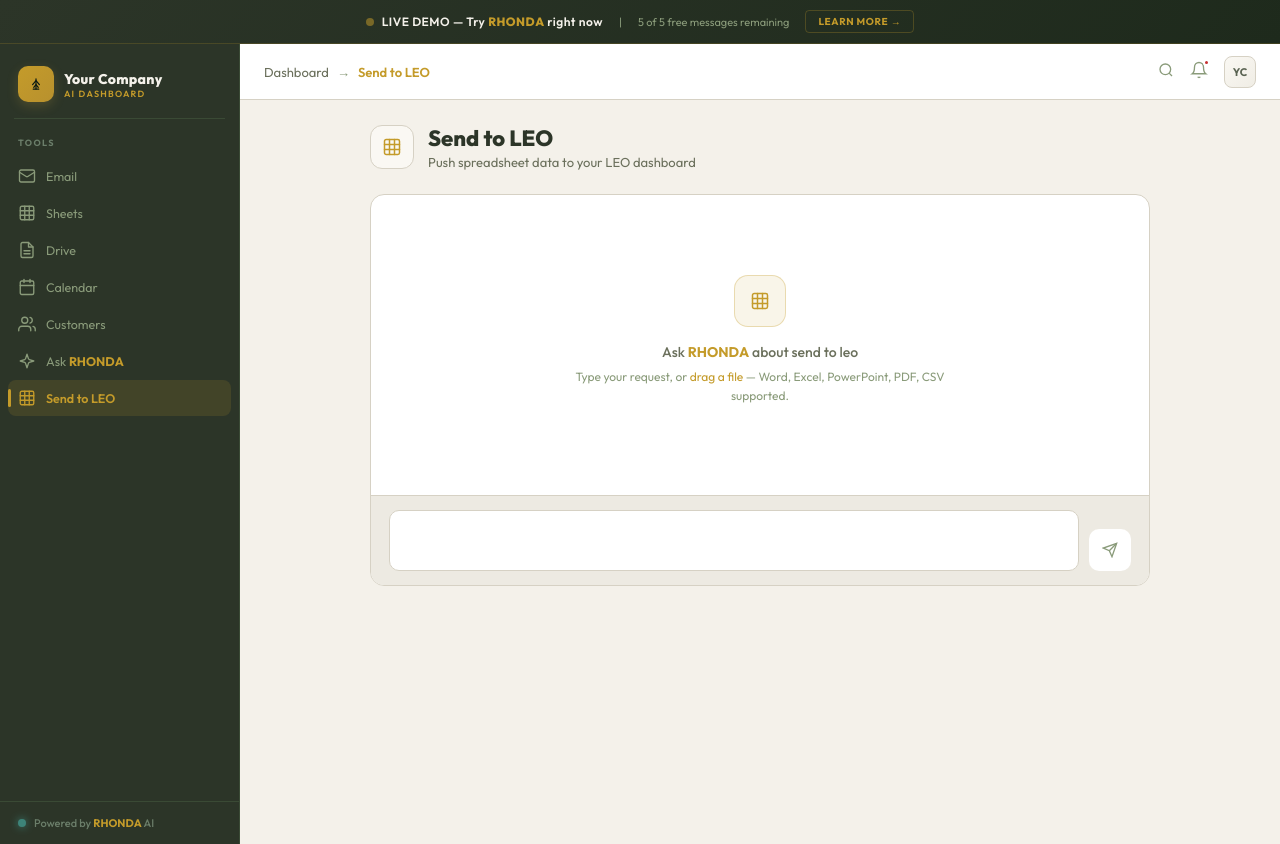
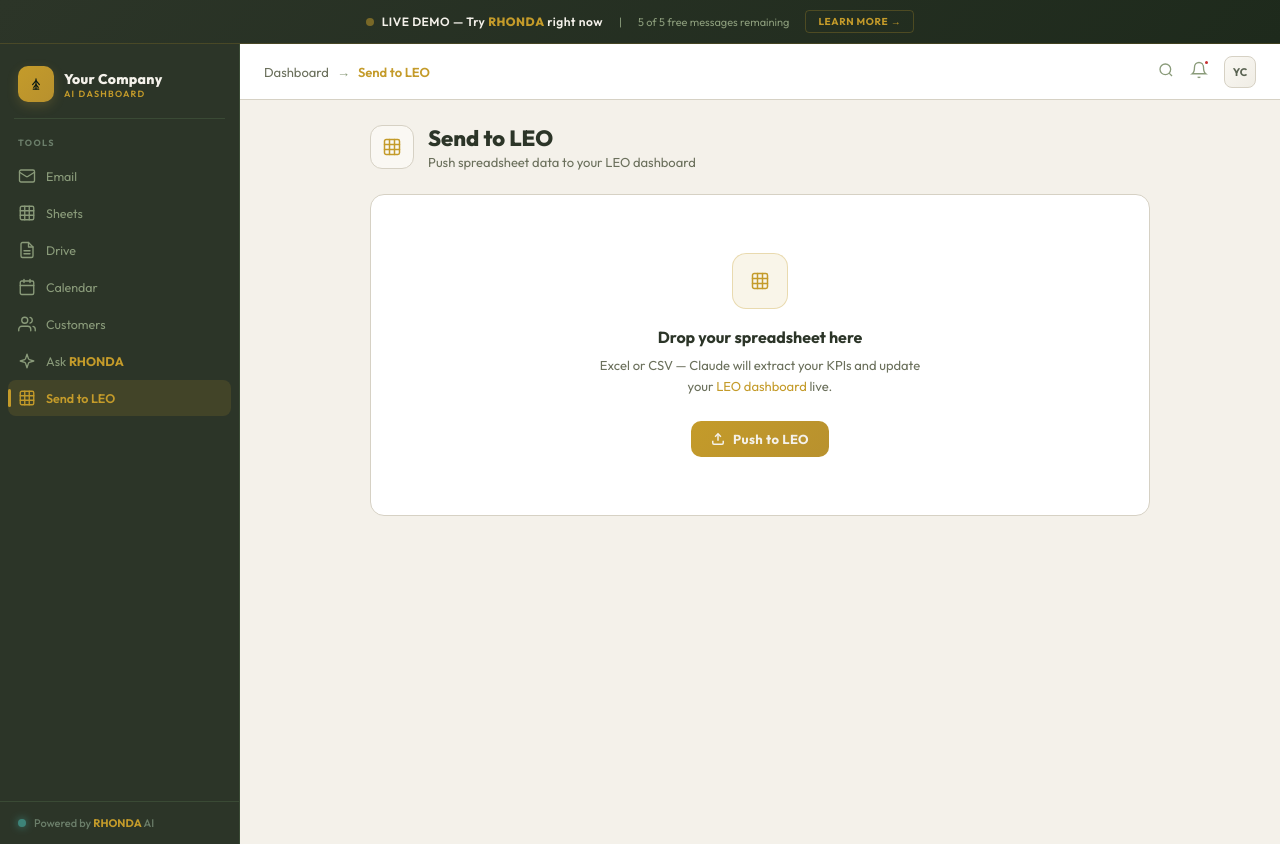
Before and after one commit to jefferdr-rgb/tsp-demo, a React (Vite) app: page / in a window 1280 px wide. Both pictures are taken after a click on the element 409 px from the left and 673 px from the top of the page. Built offline with nearby package versions, Linux system fonts and the light colour scheme.

Commit message:
LEO tile: dedicated drop zone with explicit Push to LEO button

```diff
--- a/src/App.jsx
+++ b/src/App.jsx
@@ -371,6 +371,7 @@
   const handleChatFileDrop = async (files) => {
     if (!files || !files.length) return;
     const file = files[0];
+    if (activeTask === "leo") { handleFileDrop("leo", [file]); return; }
     setParsing(true);
     try {
       const content = await parseFile(file);
@@ -619,8 +620,48 @@
                   </div>
                 </div>
 
+                {/* LEO tile — dedicated drop zone, no chat */}
+                {activeTask === "leo" && (
+                  <div
+                    style={{ background: chatDragOver ? T.goldDim : T.surface, border: `${chatDragOver ? 2 : 1}px solid ${chatDragOver ? T.gold : T.border}`, borderRadius: 14, overflow: "hidden", transition: "all 0.2s", cursor: "default" }}
+                    onDragOver={e => { e.preventDefault(); setChatDragOver(true); }}
+                    onDragLeave={e => { if (!e.currentTarget.contains(e.relatedTarget)) setChatDragOver(false); }}
+                    onDrop={e => { e.preventDefault(); setChatDragOver(false); handleChatFileDrop(e.dataTransfer.files); }}
+                  >
+                    <div style={{ minHeight: 320, display: "flex", flexDirection: "column", alignItems: "center", justifyContent: "center", padding: 40, textAlign: "center" }}>
+                      {parsing ? (
+                        <div style={{ fontSize: 13, color: T.textMuted, display: "flex", alignItems: "center", gap: 8 }}>
+                          <div style={{ display: "flex", gap: 4 }}>{[0,1,2].map(d => <div key={d} style={{ width: 6, height: 6, borderRadius: "50%", background: T.gold, animation: `bounce 1.2s ease ${d*0.15}s infinite` }} />)}</div>
+                          Pushing to LEO…
+                        </div>
+                      ) : messages.length > 0 ? (
+                        <div style={{ fontSize: 14, color: messages[0]?.content?.startsWith("✓") ? T.green : T.red, fontWeight: 600 }}>{messages[0]?.content}</div>
+                      ) : (
+                        <>
+                          <div style={{ width: 56, height: 56, borderRadius: 14, background: chatDragOver ? T.gold : T.goldDim, border: `1px solid ${T.goldBorder}`, display: "flex", alignItems: "center", justifyContent: "center", color: chatDragOver ? T.bg : T.gold, marginBottom: 18, transition: "all 0.2s", fontSize: 22 }}>
+                            {chatDragOver ? Icons.upload : Icons.data}
+                          </div>
+                          <div style={{ fontSize: 16, fontWeight: 700, color: T.beige, marginBottom: 8 }}>
+                            {chatDragOver ? "Drop to push to LEO" : "Drop your spreadsheet here"}
+                          </div>
+                          <div style={{ fontSize: 13, color: T.textMuted, maxWidth: 340, lineHeight: 1.6 }}>
+                            Excel or CSV — Claude will extract your KPIs and update your <span style={{ color: T.gold }}>LEO dashboard</span> live.
+                          </div>
+                          <div style={{ marginTop: 24, display: "flex", alignItems: "center", gap: 8 }}>
+                            <label style={{ display: "flex", alignItems: "center", gap: 8, padding: "10px 20px", borderRadius: 10, background: `linear-gradient(135deg, ${T.gold}, #B8912E)`, color: T.bg, fontSize: 13, fontWeight: 700, cursor: "pointer", letterSpacing: "0.03em" }}>
+                              <svg width="14" height="14" viewBox="0 0 24 24" fill="none" stroke="currentColor" strokeWidth="2.5"><path d="M21 15v4a2 2 0 0 1-2 2H5a2 2 0 0 1-2-2v-4"/><polyline points="17 8 12 3 7 8"/><line x1="12" y1="3" x2="12" y2="15"/></svg>
+                              Push to LEO
+                              <input type="file" accept=".xlsx,.xls,.csv" style={{ display: "none" }} onChange={e => { if (e.target.files?.length) handleFileDrop("leo", e.target.files); }} />
+                            </label>
+                          </div>
+                        </>
+                      )}
+                    </div>
+                  </div>
+                )}
+
                 {/* Chat */}
-                <div
+                {activeTask !== "leo" && <div
                   style={{ background: chatDragOver ? T.goldDim : T.surface, border: `${chatDragOver ? 2 : 1}px solid ${chatDragOver ? T.gold : T.border}`, borderRadius: 14, overflow: "hidden", transition: "all 0.2s" }}
                   onDragOver={e => { e.preventDefault(); setChatDragOver(true); }}
                   onDragLeave={e => { if (!e.currentTarget.contains(e.relatedTarget)) setChatDragOver(false); }}
@@ -769,7 +810,7 @@
                     <button onClick={handleSubmit} disabled={loading || parsing || !input.trim()}
                       style={{ background: loading || parsing || !input.trim() ? T.surface : `linear-gradient(135deg, ${T.gold}, #B8912E)`, border: "none", borderRadius: 10, width: 42, height: 42, display: "flex", alignItems: "center", justifyContent: "center", cursor: loading || parsing || !input.trim() ? "default" : "pointer", color: loading || parsing || !input.trim() ? T.textDim : T.bg, flexShrink: 0 }}>{Icons.send}</button>
                   </div>
-                </div>
+                </div>}
               </div>
             )}
           </div>
```
